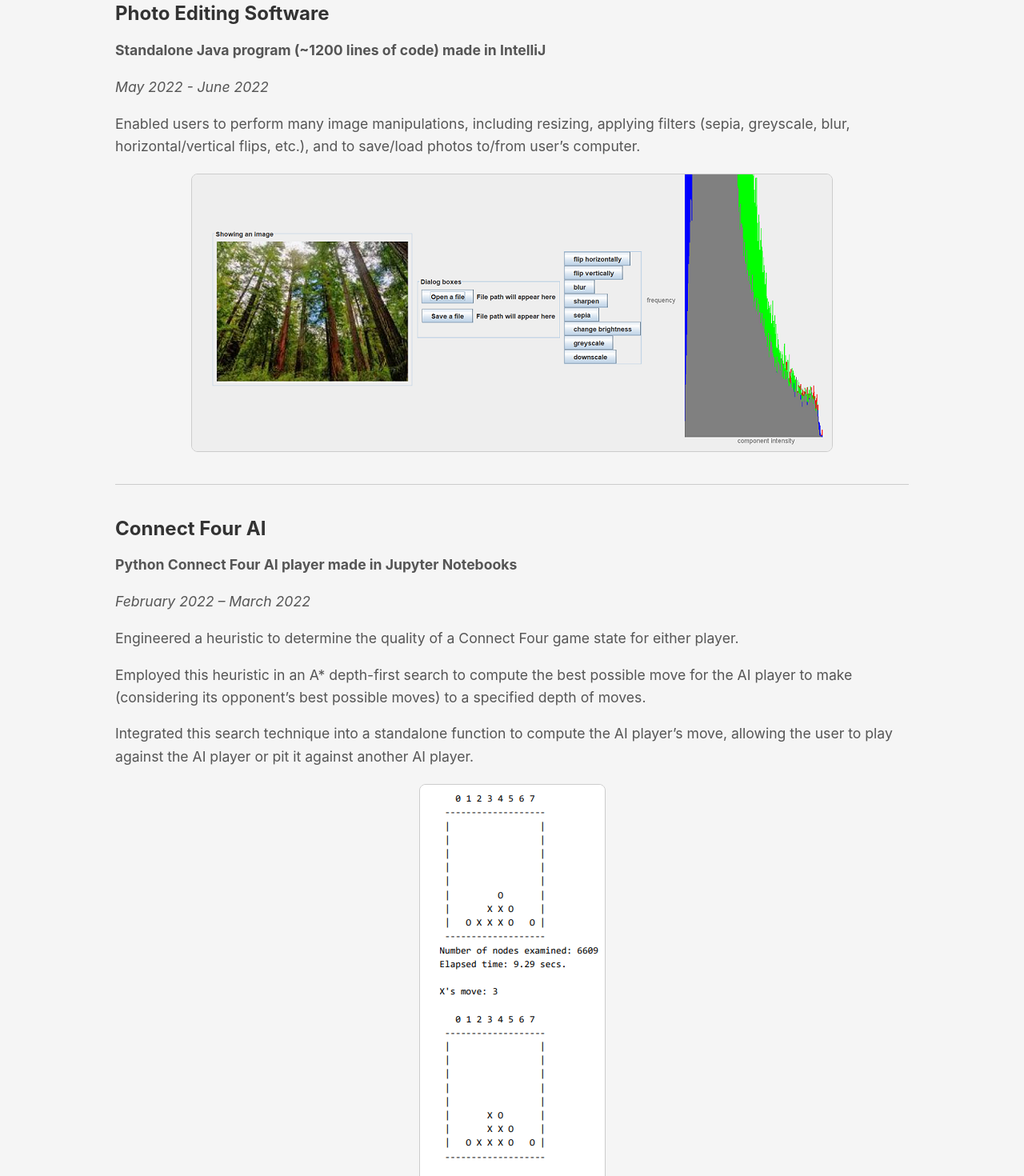
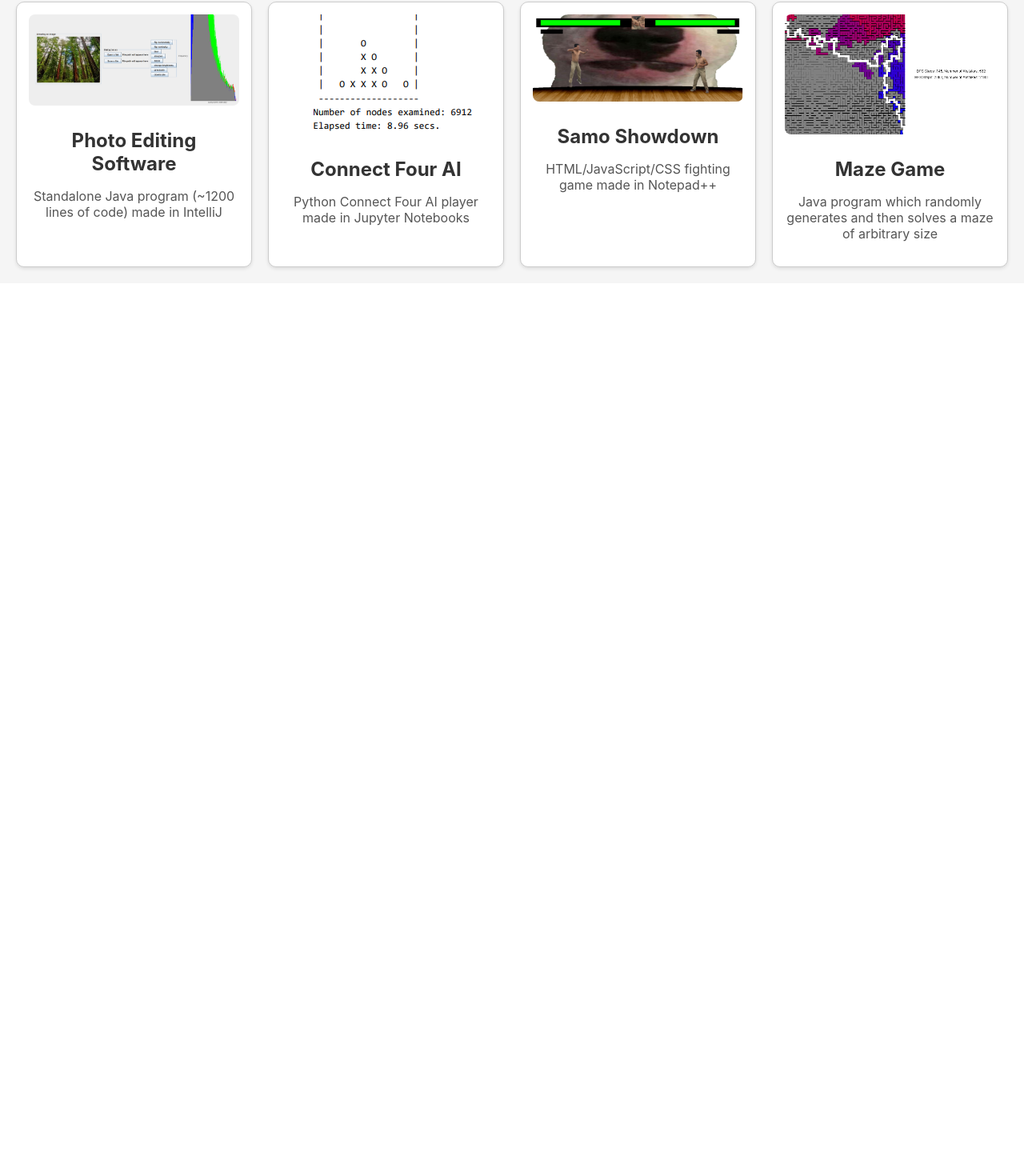
Before and after one commit to lcmaas4/personal-site, a React (Create React App) app: page /projects in a window 1280 px wide. Shown: the part 118-1588 px from the top of the page at 80% size. After the commit the page ends 800 px from the top, so only its background shows below. Built offline with nearby package versions, Linux system fonts and the light colour scheme.

Commit message:
hero content widened, projects page restructured

```diff
--- a/src/pages/Home.css
+++ b/src/pages/Home.css
@@ -8,7 +8,7 @@
   }
 
   .hero-content {
-    max-width: 30%;
+    max-width: 47.5%;
   }
 
   .hero-content h1 {
--- a/src/pages/Projects.css
+++ b/src/pages/Projects.css
@@ -1,7 +1,6 @@
 .projects-container {
   padding: 20px;
   background-color: #f5f5f5;
-    /* max-width: ; */
 }
 
 .projects-container h1 {
@@ -9,46 +8,73 @@
   margin-bottom: 40px;
 }
 
-  .project-section {
-    margin: 0 10% auto;
-    margin-bottom: 40px;
-    border-bottom: 1px solid #ccc;
-    padding-bottom: 20px;
+.projects-grid {
+  display: grid;
+  grid-template-columns: repeat(auto-fill, minmax(250px, 1fr));
+  gap: 20px;
 }
 
-  .project-section-last {
-    margin: 0 10% auto;
-    margin-bottom: 40px;
-    /* border-bottom: 1px solid #ccc; */
-    padding-bottom: 20px;
+.project-card {
+  background-color: white;
+  border: 1px solid #ccc;
+  border-radius: 10px;
+  padding: 15px;
+  text-align: center;
+  box-shadow: 0 2px 4px rgba(0, 0, 0, 0.1);
+  transition: transform 0.3s, box-shadow 0.3s;
+  cursor: pointer;
 }
 
-  .project-section h2 {
-    margin-bottom: 10px;
+.project-card:hover {
+  transform: translateY(-5px);
+  box-shadow: 0 4px 8px rgba(0, 0, 0, 0.2);
+}
+
+.project-card h2 {
+  margin: 15px 0 10px;
   color: #333;
 }
 
-  .project-section p {
-    font-size: 1.1em;
-    line-height: 1.6;
+.project-card p {
+  font-size: 1em;
   color: #555;
 }
 
-  .project-section strong {
-    display: block;
-    margin-bottom: 5px;
+.project-image {
+  max-width: 100%;
+  height: auto;
+  border-radius: 8px;
+  margin-bottom: 10px;
 }
 
-  .project-section em {
-    display: block;
-    margin-bottom: 15px;
+.modal-overlay {
+  position: fixed;
+  top: 0;
+  left: 0;
+  width: 100%;
+  height: 100%;
+  background-color: rgba(0, 0, 0, 0.5);
+  display: flex;
+  justify-content: center;
+  align-items: center;
 }
 
-  .project-image {
-    display: block;
-    margin: 20px auto;
-    max-width: 100%;
-    height: auto;
-    border: 1px solid #ccc;
-    border-radius: 8px;
+.modal-content {
+  background-color: white;
+  padding: 20px;
+  border-radius: 10px;
+  width: 80%;
+  max-width: 600px;
+  box-shadow: 0 5px 15px rgba(0, 0, 0, 0.3);
+  position: relative;
 }
+
+.close-button {
+  position: absolute;
+  top: 10px;
+  right: 10px;
+  background-color: transparent;
+  border: none;
+  font-size: 1.5rem;
+  cursor: pointer;
+}
--- a/src/pages/Projects.js
+++ b/src/pages/Projects.js
@@ -1,78 +1,95 @@
-import React from 'react';
+import React, { useState } from 'react';
 import './Projects.css';
 
 // Define project image paths
 const photoEditingImg = 'assets/images/programwithimageopen.png';
-const connectFourImg = 'assets/images/c4ai.png';
+const connectFourImg = 'assets/images/c4aicrop.png';
 const samoShowdownImg = 'assets/images/fighter.png';
 const mazeGameImg = 'assets/images/maze.png';
 
 function Projects() {
+  const [modalContent, setModalContent] = useState(null);
+
+  const openModal = (content) => {
+    setModalContent(content);
+  };
+
+  const closeModal = () => {
+    setModalContent(null);
+  };
+
   return (
     <div className="projects-container">
       <h1>Projects</h1>
+      <div className="projects-grid">
+        <div className="project-card" onClick={() => openModal('PhotoEditing')}>
+          <img src={photoEditingImg} alt="Photo Editing Software" className="project-image" />
+          <h2>Photo Editing Software</h2>
+          <p>Standalone Java program (~1200 lines of code) made in IntelliJ</p>
+        </div>
 
-      <section className="project-section">
+        <div className="project-card" onClick={() => openModal('ConnectFour')}>
+          <img src={connectFourImg} alt="Connect Four AI" className="project-image" />
+          <h2>Connect Four AI</h2>
+          <p>Python Connect Four AI player made in Jupyter Notebooks</p>
+        </div>
+
+        <div className="project-card" onClick={() => openModal('SamoShowdown')}>
+          <img src={samoShowdownImg} alt="Samo Showdown" className="project-image" />
+          <h2>Samo Showdown</h2>
+          <p>HTML/JavaScript/CSS fighting game made in Notepad++</p>
+        </div>
+
+        <div className="project-card" onClick={() => openModal('MazeGame')}>
+          <img src={mazeGameImg} alt="Maze Game" className="project-image" />
+          <h2>Maze Game</h2>
+          <p>Java program which randomly generates and then solves a maze of arbitrary size</p>
+        </div>
+      </div>
+
+      {modalContent && (
+        <div className="modal-overlay" onClick={closeModal}>
+          <div className="modal-content" onClick={(e) => e.stopPropagation()}>
+            <button className="close-button" onClick={closeModal}>X</button>
+            {modalContent === 'PhotoEditing' && (
+              <div>
                 <h2>Photo Editing Software</h2>
                 <p><strong>Standalone Java program (~1200 lines of code) made in IntelliJ</strong></p>
                 <p><em>May 2022 - June 2022</em></p>
-        <p>
-          Enabled users to perform many image manipulations, including resizing, applying filters (sepia, greyscale, blur, horizontal/vertical flips, etc.), and to save/load photos to/from user’s computer.
-        </p>
-        <img src={photoEditingImg} alt="Photo Editing Software" className="project-image"/>
-      </section>
-
-      <section className="project-section">
+                <p>Enabled users to perform many image manipulations, including resizing, applying filters (sepia, greyscale, blur, horizontal/vertical flips, etc.), and to save/load photos to/from user’s computer.</p>
+              </div>
+            )}
+            {modalContent === 'ConnectFour' && (
+              <div>
                 <h2>Connect Four AI</h2>
                 <p><strong>Python Connect Four AI player made in Jupyter Notebooks</strong></p>
                 <p><em>February 2022 – March 2022</em></p>
-        <p>
-          Engineered a heuristic to determine the quality of a Connect Four game state for either player.
-        </p>
-        <p>
-          Employed this heuristic in an A* depth-first search to compute the best possible move for the AI player to make (considering its opponent’s best possible moves) to a specified depth of moves.
-        </p>
-        <p>
-          Integrated this search technique into a standalone function to compute the AI player’s move, allowing the user to play against the AI player or pit it against another AI player.
-        </p>
-        <img src={connectFourImg} alt="Connect Four AI" className="project-image"/>
-      </section>
-
-      <section className="project-section">
-        <h2>
-          <a href="https://github.com/lcmaas4/t2-fighter" target="_blank" rel="noopener noreferrer">
-            Samo Showdown
-          </a>
-        </h2>
+                <p>Engineered a heuristic to determine the quality of a Connect Four game state for either player.</p>
+                <p>Employed this heuristic in an A* depth-first search to compute the best possible move for the AI player, allowing the user to play against the AI or pit it against another AI player.</p>
+              </div>
+            )}
+            {modalContent === 'SamoShowdown' && (
+              <div>
+                <h2>Samo Showdown</h2>
                 <p><strong>HTML/JavaScript/CSS fighting game made in Notepad++</strong></p>
                 <p><em>January 2020 - June 2020</em></p>
-        <p>
-          Coded JavaScript logic to handle user actions, game states, and combatant health.
-        </p>
-        <p>
-          Implemented spritesheets to animate the movement of the character.
-        </p>
-        <p>
-          Won 2021 Silvergames.com student scholarship competition, and a $2000 scholarship.
-        </p>
-        <img src={samoShowdownImg} alt="Samo Showdown" className="project-image"/>
-      </section>
-
-      <section className="project-section-last">
+                <p>Coded JavaScript logic to handle user actions, game states, and combatant health. Implemented spritesheets to animate the movement of the character.</p>
+                <p>Won 2021 Silvergames.com student scholarship competition, and a $2000 scholarship.</p>
+                <a href="https://github.com/lcmaas4/t2-fighter" target="_blank" rel="noopener noreferrer">View on GitHub</a>
+              </div>
+            )}
+            {modalContent === 'MazeGame' && (
+              <div>
                 <h2>Maze Game</h2>
                 <p><strong>Java program which randomly generates and then solves a maze of arbitrary size</strong></p>
                 <p><em>April 2022</em></p>
-        <p>
-          Uses a modified version of Kruskal’s algorithm to generate a maze of a size specified by the user by using the arrow keys to increase/decrease horizontal/vertical dimensions from the starting size.
-        </p>
-        <p>
-          Allows users to visualize the “knocking down” of the walls tick-by-tick to create the maze from a full grid.
-        </p>
-        <p>
-          Solves the maze using either breadth-first or depth-first search.
-        </p>
-        <img src={mazeGameImg} alt="Maze Game" className="project-image"/>
-      </section>
+                <p>Uses a modified version of Kruskal’s algorithm to generate a maze of a size specified by the user by using the arrow keys to increase/decrease horizontal/vertical dimensions from the starting size.</p>
+                <p>Solves the maze using either breadth-first or depth-first search.</p>
+              </div>
+            )}
+          </div>
+        </div>
+      )}
     </div>
   );
 }
```
Also changed, not shown: public/assets/images/c4aicrop.png (added). Lines whose indentation alone changed are shown as unchanged.
